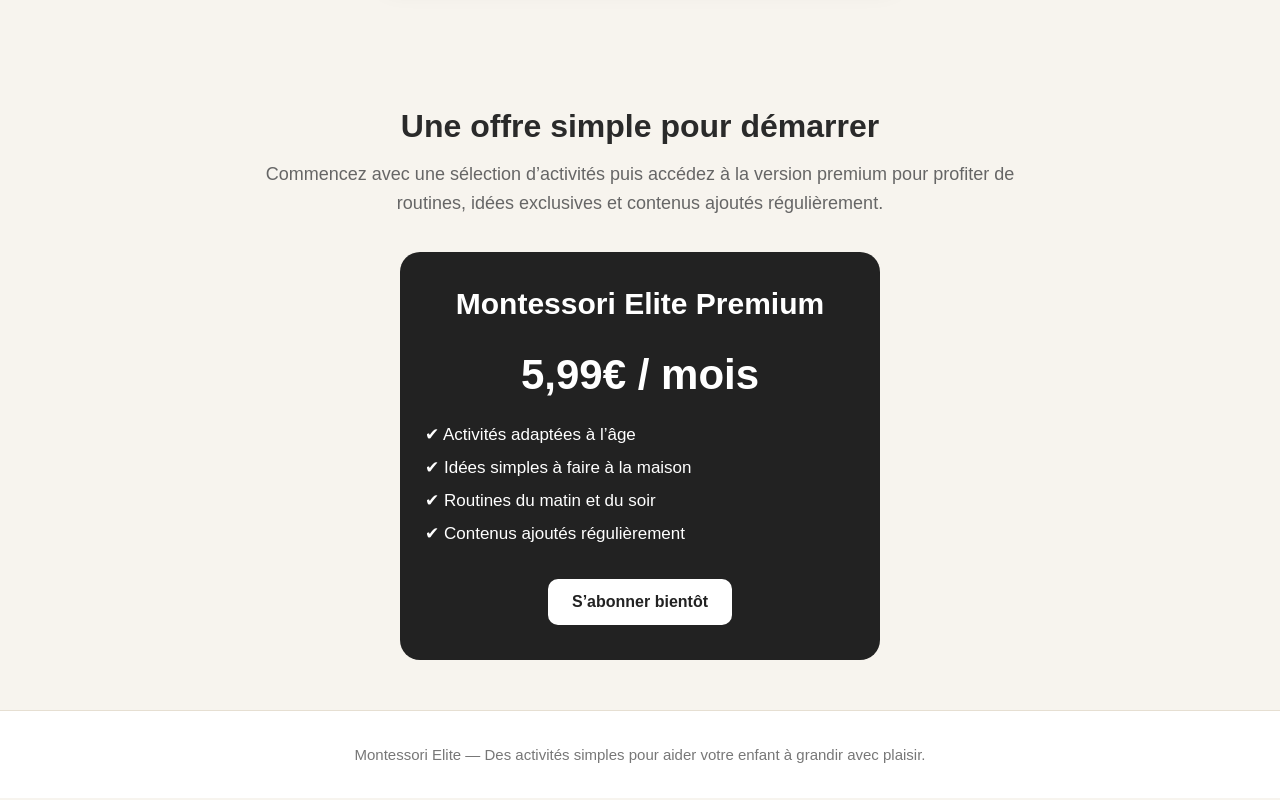
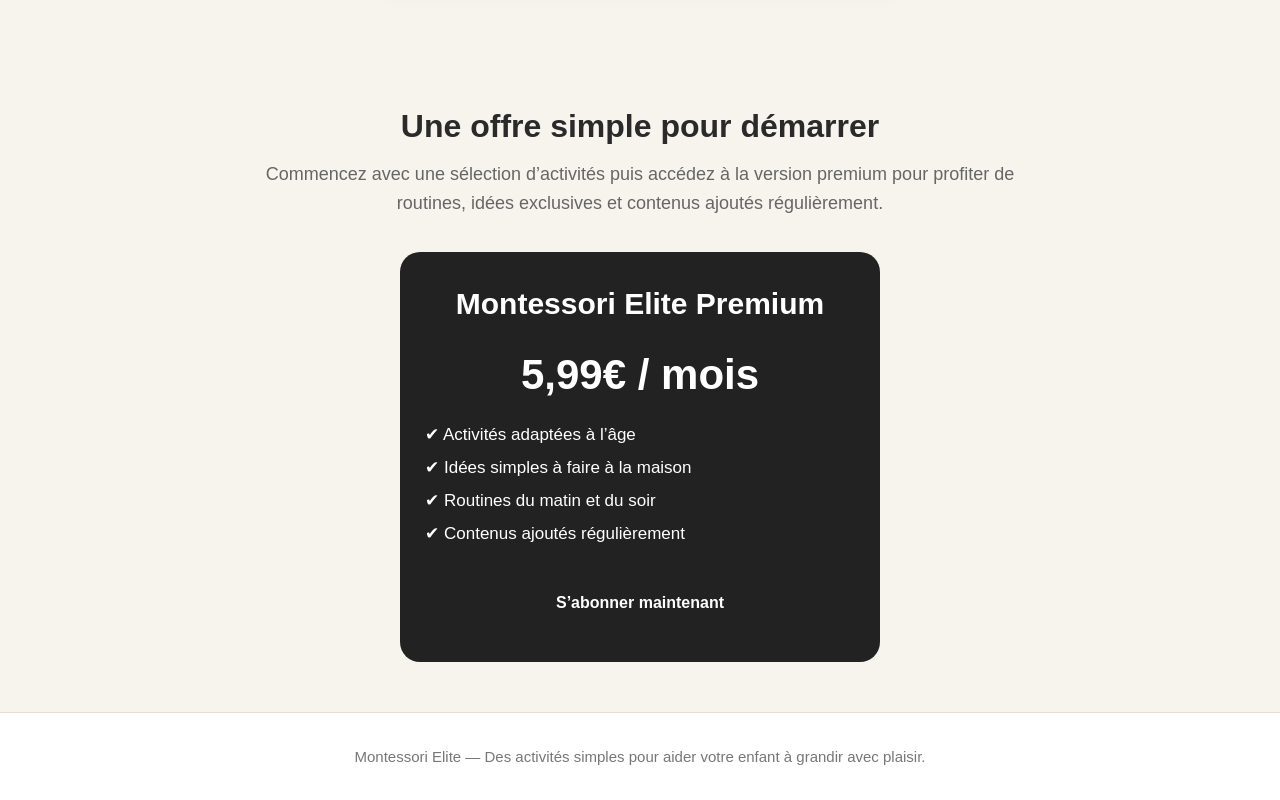
Before and after one commit to Tony-createur/montessori-elite, a plain HTML site: page index.html in a window 1280 px wide. Shown: the part 1346-2146 px from the top of the page. Drawn offline with Linux system fonts and the light colour scheme.

Commit message:
Update index.html

```diff
--- a/index.html
+++ b/index.html
@@ -258,7 +258,9 @@
         <li>✔ Routines du matin et du soir</li>
         <li>✔ Contenus ajoutés régulièrement</li>
       </ul>
-      <a href="#">S’abonner bientôt</a>
+      <a href="https://buy.stripe.com/4gM3cufNj1f70Ql6zu2Ji04" target="_blank" style="display:inline-block;background:#222;color:white;padding:15px 25px;border-radius:10px;text-decoration:none;font-weight:bold;">
+  S’abonner maintenant
+</a>
     </div>
   </section>
 
```
